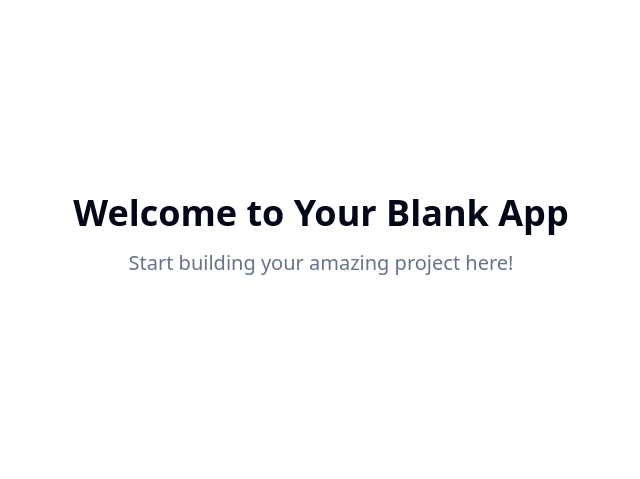
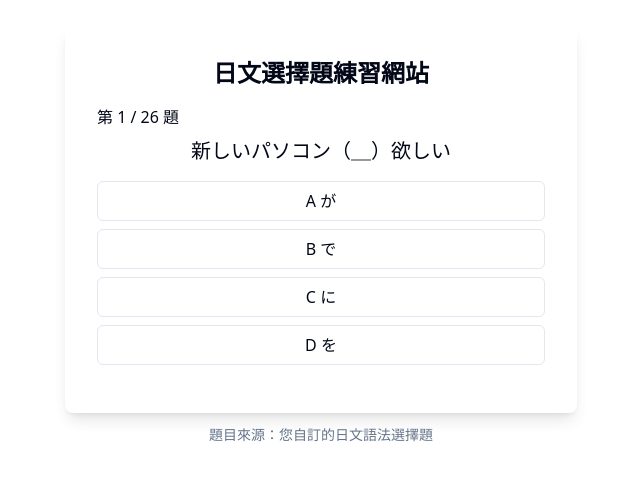
Before and after one commit to just84724/nihongo-quiz-generator, a React (Vite) app: page / in a window 1280 px wide. Shown: the part 165-644 px from the top of the page, without its empty margins (319-959 px from the left). Built offline with nearby package versions, Linux system fonts and the light colour scheme.

Commit message:
feat: Create Japanese practice website
Implement a website for Japanese language practice using multiple-choice questions.

```diff
--- a/src/pages/Index.tsx
+++ b/src/pages/Index.tsx
@@ -1,11 +1,231 @@
-// Update this page (the content is just a fallback if you fail to update the page)
 
-const Index = () => {
+import React, { useState } from "react";
+import { Button } from "@/components/ui/button";
+
+type Question = {
+  question: string;
+  options: string[];
+  answer: string;
+};
+
+const questions: Question[] = [
+  {
+    question: "新しいパソコン（＿）欲しい",
+    options: ["A が", "B で", "C に", "D を"],
+    answer: "A が",
+  },
+  {
+    question: "あそこ（＿）白いビル（＿）あります",
+    options: ["A に、を", "B で、が", "C に、が", "D を、で"],
+    answer: "C に、が",
+  },
+  {
+    question: "彼女と銀行の前(＿)会いました",
+    options: ["A に", "B で", "C へ", "D を"],
+    answer: "B で",
+  },
+  {
+    question: "友達は日曜日に家（＿）来ました",
+    options: ["A で", "B を", "C に", "D は"],
+    answer: "C に",
+  },
+  {
+    question: "電子レンジ(＿)肉饅を温める",
+    options: ["A が", "B で", "C に", "D を"],
+    answer: "B で",
+  },
+  {
+    question: "動物の中(＿)鼠が一番嫌いです",
+    options: ["A が", "B で", "C に", "D を"],
+    answer: "B で",
+  },
+  {
+    question: "これは皆(＿)頑張った結果です",
+    options: ["A に", "B で", "C が", "D を"],
+    answer: "B で",
+  },
+  {
+    question: "朝ご飯は  たまご(＿)ソーセージです",
+    options: ["A と", "B で", "C に", "D を"],
+    answer: "A と",
+  },
+  {
+    question: "毎日7時(＿)　おきます",
+    options: ["A で", "B を", "C に", "D が"],
+    answer: "C に",
+  },
+  {
+    question: "私は車(＿)　ありません",
+    options: ["A が", "B で", "C に", "D を"],
+    answer: "A が",
+  },
+  {
+    question: "毎日コーヒー(＿)飲みます",
+    options: ["A が", "B で", "C に", "D を"],
+    answer: "D を",
+  },
+  {
+    question: "昨日レストラン(＿)晩ご飯を食べました",
+    options: ["A が", "B で", "C に", "D を"],
+    answer: "B で",
+  },
+  {
+    question: "休みに どこ(＿)行きますか",
+    options: ["A を", "B で", "C へ", "D が"],
+    answer: "C へ",
+  },
+  {
+    question: "仕事は午前9時から午後6時(＿)です",
+    options: ["A で", "B が", "C に", "D まで"],
+    answer: "D まで",
+  },
+  {
+    question: "私は今学校(＿) います",
+    options: ["A が", "B で", "C に", "D を"],
+    answer: "C に",
+  },
+  {
+    question: "友達(＿) 日本人です",
+    options: ["A は", "B が", "C で", "D を"],
+    answer: "A は",
+  },
+  {
+    question: "母は寿司(＿) 好きです",
+    options: ["A と", "B は", "C が", "D を"],
+    answer: "C が",
+  },
+  {
+    question: "ここでバス（＿）のります",
+    options: ["A を", "B が", "C に", "D と"],
+    answer: "C に",
+  },
+  {
+    question: "銀行の前でバス（＿）おります",
+    options: ["A を", "B が", "C に", "D を"],
+    answer: "D を",
+  },
+  {
+    question: "母（＿）朝ご飯を作ってもらいました",
+    options: ["A は", "B が", "C に", "D を"],
+    answer: "C に",
+  },
+  {
+    question: "そこ（＿）ゴミ箱（＿）置いてある",
+    options: ["A で、を", "B が、に", "C に、が", "D を、が"],
+    answer: "C に、が",
+  },
+  {
+    question: "来週、家（＿）パーティーをやります",
+    options: ["A で", "B で", "C に", "D と"],
+    answer: "B で",
+  },
+  {
+    question: "カットだけで２万円（＿）かかりますか",
+    options: ["A に", "B も", "C で", "D を"],
+    answer: "B も",
+  },
+  {
+    question: "子供の頃のこと（＿）覚えていますか",
+    options: ["A で", "B が", "C に", "D を"],
+    answer: "D を",
+  },
+  {
+    question: "道（＿）迷ったら怖いよ",
+    options: ["A を", "B が", "C に", "D で"],
+    answer: "C に",
+  },
+  {
+    question: "バス(＿)遅れないように、早く起きました",
+    options: ["A が", "B で", "C に", "D を"],
+    answer: "C に",
+  },
+  // 為了篇幅考量，只先放入部分題目，如需全部題庫請再提出
+];
+
+const Index: React.FC = () => {
+  const [step, setStep] = useState(0);
+  const [selected, setSelected] = useState<string | null>(null);
+  const [score, setScore] = useState(0);
+  const [finished, setFinished] = useState(false);
+
+  const current = questions[step];
+
+  const handleSelect = (option: string) => {
+    setSelected(option);
+  };
+
+  const handleNext = () => {
+    if (selected === current.answer) {
+      setScore(score + 1);
+    }
+    setSelected(null);
+    if (step < questions.length - 1) {
+      setStep(step + 1);
+    } else {
+      setFinished(true);
+    }
+  };
+
+  const handleRestart = () => {
+    setStep(0);
+    setScore(0);
+    setSelected(null);
+    setFinished(false);
+  };
+
   return (
-    <div className="min-h-screen flex items-center justify-center bg-background">
-      <div className="text-center">
-        <h1 className="text-4xl font-bold mb-4">Welcome to Your Blank App</h1>
-        <p className="text-xl text-muted-foreground">Start building your amazing project here!</p>
+    <div className="min-h-screen flex flex-col items-center justify-center bg-background px-4">
+      <div className="max-w-lg w-full bg-white dark:bg-card text-foreground shadow-lg rounded-lg p-8">
+        <h1 className="text-2xl font-bold mb-4 text-center">日文選擇題練習網站</h1>
+        {!finished ? (
+          <>
+            <div className="mb-4">
+              <div className="text-base mb-2">第 {step + 1} / {questions.length} 題</div>
+              <div className="text-xl font-medium mb-4 text-center"> {current.question}</div>
+              <div className="space-y-2">
+                {current.options.map((option) => (
+                  <Button
+                    key={option}
+                    variant={selected === option ? "secondary" : "outline"}
+                    className="w-full text-base"
+                    onClick={() => handleSelect(option)}
+                    disabled={!!selected}
+                  >
+                    {option}
+                  </Button>
+                ))}
+              </div>
+            </div>
+            {selected && (
+              <div className="flex justify-between items-center mt-4">
+                <div>
+                  {selected === current.answer ? (
+                    <span className="text-green-600 font-medium">答對了！</span>
+                  ) : (
+                    <span className="text-red-600 font-medium">
+                      答錯了，正確答案是 {current.answer}
+                    </span>
+                  )}
+                </div>
+                <Button variant="default" onClick={handleNext}>
+                  {step === questions.length - 1 ? "看分數" : "下一題"}
+                </Button>
+              </div>
+            )}
+          </>
+        ) : (
+          <div className="flex flex-col items-center">
+            <div className="text-2xl font-bold mb-6">
+              完成！你的分數：{score} / {questions.length}
+            </div>
+            <Button onClick={handleRestart} variant="outline">
+              再練一次
+            </Button>
+          </div>
+        )}
+      </div>
+      <div className="mt-3 text-sm text-muted-foreground">
+        題目來源：您自訂的日文語法選擇題
       </div>
     </div>
   );
```
